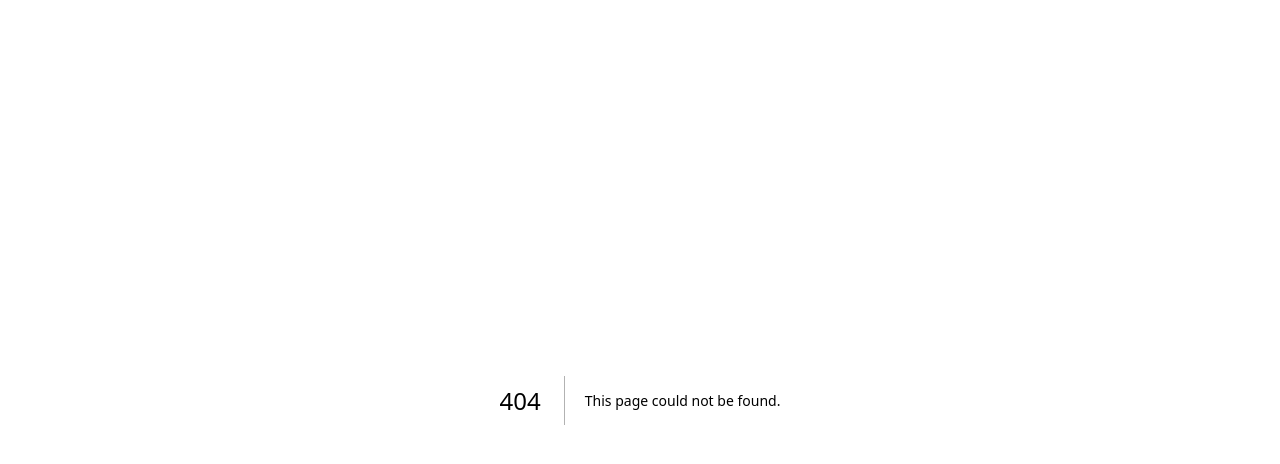
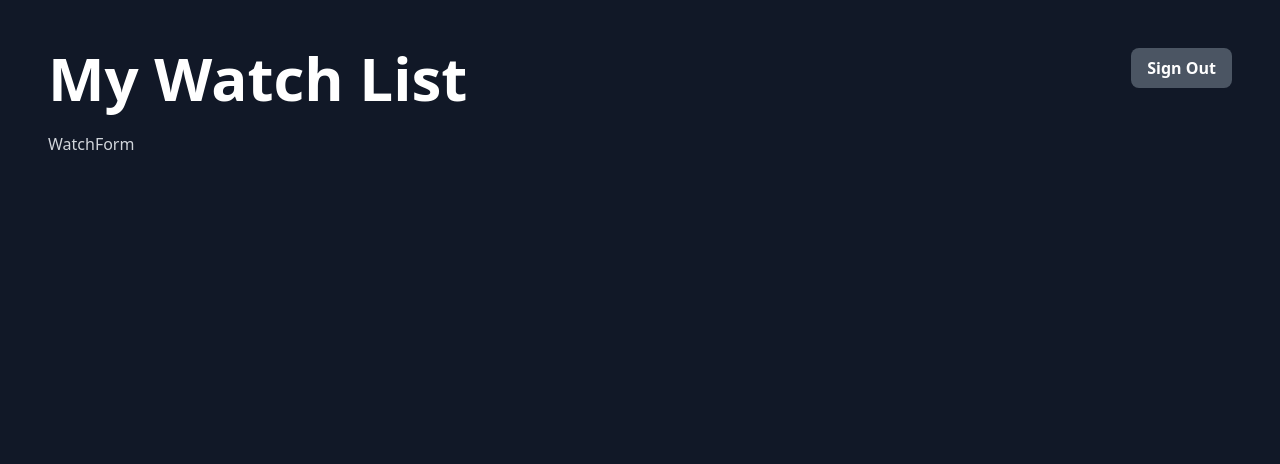
Before and after one commit to GiftChrisJava/watches, a Next.js app: page /watch-list in a window 1280 px wide. Before the commit this address had no page. Shown: the top 464 px of the page. Built offline with nearby package versions, Linux system fonts and the light colour scheme.

Commit message:
watch list page

```diff
--- /dev/null
+++ b/app/components/EditWatch.jsx
@@ -0,0 +1,5 @@
+import React from "react";
+
+export default function EditWatch() {
+  return <div>EditWatch</div>;
+}
--- /dev/null
+++ b/app/components/WatchForm.jsx
@@ -0,0 +1,5 @@
+import React from "react";
+
+export default function WatchForm() {
+  return <div>WatchForm</div>;
+}
--- /dev/null
+++ b/app/watch-list/page.jsx
@@ -0,0 +1,51 @@
+import EditWatch from "../components/EditWatch";
+import WatchForm from "../components/WatchForm";
+
+export default function WatchList() {
+  const watches = [];
+  return (
+    <div className="min-h-screen bg-gray-900 text-gray-300">
+      <div className="container mx-auto p-6 sm:p-12">
+        <div className="flex justify-between items-start">
+          <h1 className="text-5xl md:text-6xl font-extrabold text-white mb-6">
+            My Watch List
+          </h1>
+          <form action="/auth/signout" method="post">
+            <button
+              type="submit"
+              className="bg-gray-600 hover:bg-gray-700 text-white font-bold py-2 px-4 rounded-lg"
+            >
+              Sign Out
+            </button>
+          </form>
+        </div>
+        <WatchForm />
+      </div>
+
+      <div className="mb-6">
+        {watches.map((watch) => (
+          <div
+            key={watch.id}
+            className="mb-4 p-4 bg-gray-800 rounded-lg shadow-lg"
+          >
+            <h2 className="text-xl text-white mb-2">
+              {watch.brand} - {watch.name}
+            </h2>
+            <div className="flex space-x-2">
+              <form action="deleteWatch">
+                <input type="hidden" name="id" value={watch.id} />
+                <button
+                  type="submit"
+                  className="bg-red-500 hover:bg-red-700 text-white font-bold py-2 px-4 rounded-lg"
+                >
+                  Delete
+                </button>
+              </form>
+              <EditWatch watch={watch} />
+            </div>
+          </div>
+        ))}
+      </div>
+    </div>
+  );
+}
```
